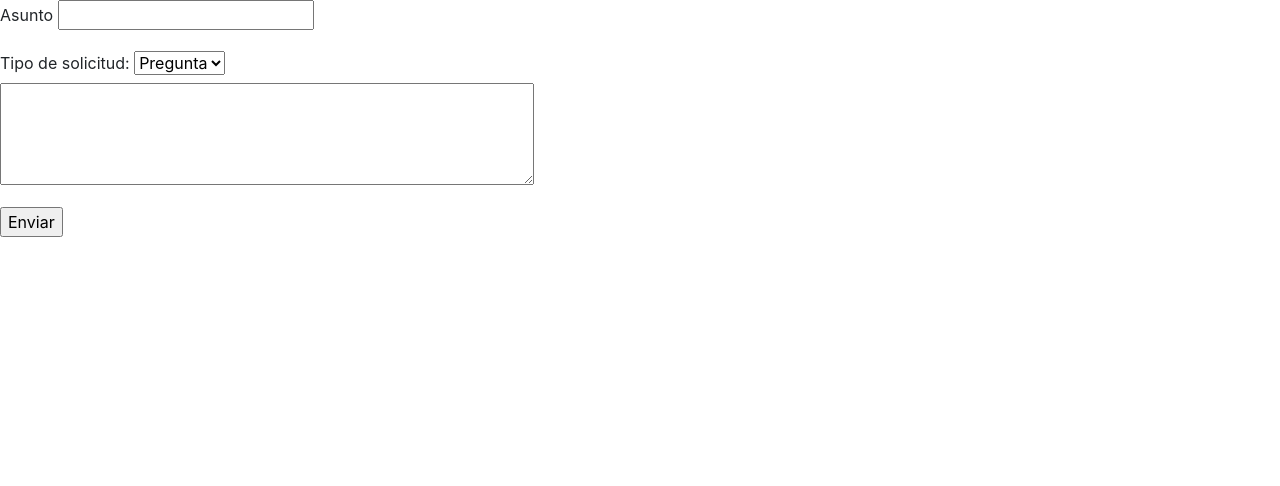
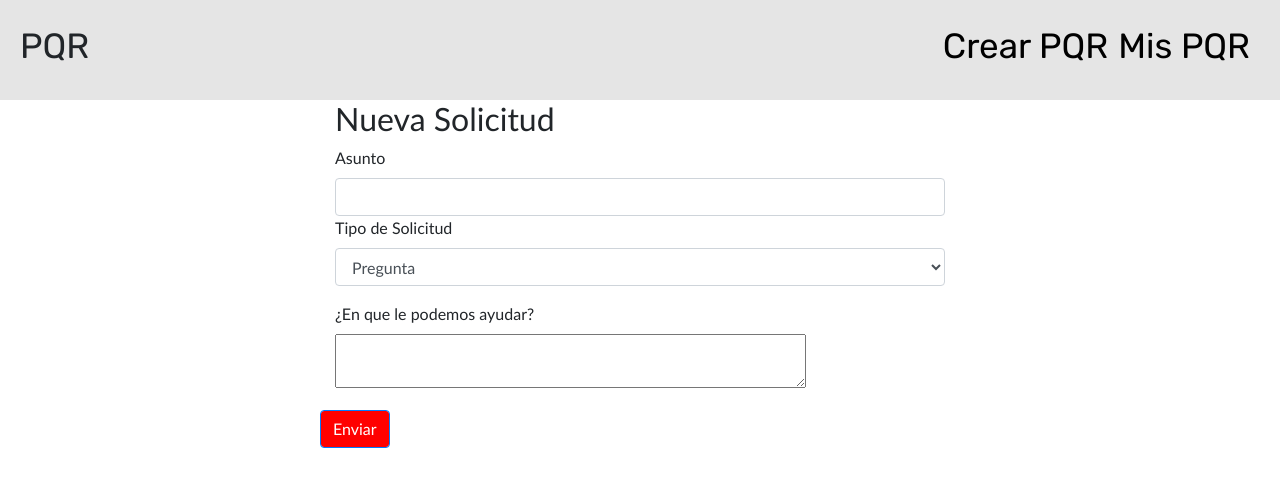
Before and after one commit to Arquitectura-Tarea-0/PQR_DESKTOP_JAVASCRIPT, an Electron app: page Vista/HTML/crearPQR.html in a window 1280 px wide. Drawn offline with nearby package versions, Linux system fonts and the light colour scheme; files that its build step writes are made by us from their sources.

Commit message:
Reupload create PQR html files

```diff
--- a/Vista/HTML/crearPQR.html
+++ b/Vista/HTML/crearPQR.html
@@ -2,39 +2,54 @@
 <html>
 <meta charset="utf-8">
 <head>
-	<title>Crear PQR</title>
-	<link href='https://fonts.googleapis.com/css?family=Rubik' rel='stylesheet'>
-	<link rel="stylesheet" type="text/css" href="css/estilo.css">
-	<link rel="stylesheet" href="css/bootstrap.css">
-	<link rel="stylesheet" href="css/bootstrap.min.css">
-	<link rel="stylesheet" href="css/bootstrap-grid.css">
-	<link rel="stylesheet" href="css/bootstrap-grid.min.css">
-	<link rel="stylesheet" href="css/bootstrap-reboot.css">
-	<link rel="stylesheet" href="css/bootstrap-reboot.min.css">
+	<title>Solicitud</title>
+	<link rel="stylesheet" href="https://stackpath.bootstrapcdn.com/bootstrap/4.5.2/css/bootstrap.min.css" integrity="sha384-JcKb8q3iqJ61gNV9KGb8thSsNjpSL0n8PARn9HuZOnIxN0hoP+VmmDGMN5t9UJ0Z" crossorigin="anonymous">
+	<link rel="stylesheet" type="text/css" href="../CSS/estilo.css">
+	<script src="../JS/newPQR.js"></script>
 </head>
 <body>
-	<div id="principal">
-		<div id = "formulario">
-			<form action= "" class= "form">
-				<p>
-					<label for='asunto'>Asunto</label>
-					<input id='asunto' name='asunto' required type='text'>
-				</p>
-				<label for="tSolicitud">Tipo de solicitud: </label>
-				<select name="tSolicitud" id="tSolicitud">
-					<option value="Pregunta">Pregunta</option>
-					<option value="Queja">Queja</option>
-					<option value="Reclamo">Reclamo</option>
-				</select>
-				<p>
-					<textarea class='textarea' cols='50' id='cuerpo' name='cuerpo' required rows='4'></textarea>
-				</p>
-				<p>
-					<input type='submit' value='Enviar'>
-				</p>
-			</form>
+	<div id="header"></div>
+	<div class="row" id="principal">
+		<div class="col-sm-6 mx-auto">
+			<div class="panel panel-primary">
+				<div class="panel-heading">
+					<h2 style="float: center;">Nueva Solicitud</h2>
+				</div>
+				<div class="panel-body">
+					<div class="form-group">
+						<label for="asunto">Asunto</label>
+						<input type="text" id="asunto" class="form-control" />
+						<label for="tSolicitud">Tipo de Solicitud</label>
+						<select name="tSolicitud" id="tSolicitud" class="form-control">
+							<option value="request">Pregunta</option>
+							<option value="complain">Queja</option>
+							<option value="claim">Reclamo</option>
+						</select>
+					</div>
+					<div class="form-group">
+						<label for="cuerpo">¿En que le podemos ayudar?</label>
+						<br>
+						<textarea class='textarea' cols='50' id='cuerpo' name='cuerpo' class="form-control"></textarea>
+					</div>
+				</div>
+				<div class="panel-footer">
+					<div class="row">
+						<div class="col-xs-12">
+							<button type="button" class="btn btn-primary form-control" onclick="regPQR()" style="background-color: red">
+							Enviar
+							</button>
+						</div>
+					</div>
+				</div>
+			</div>
 		</div>
 	</div>
-
+	<script src="https://code.jquery.com/jquery-1.12.4.js"></script>
+  	<script src="https://code.jquery.com/ui/1.12.1/jquery-ui.js"></script>
+	 <script type="text/javascript">
+	 	$( function() {
+			$( "#header" ).load("header.html");
+		});
+	 </script>
 </body>
 </html>
```
Also changed, not shown: Vista/HTML/solicitud.html (+10 -24 lines).
